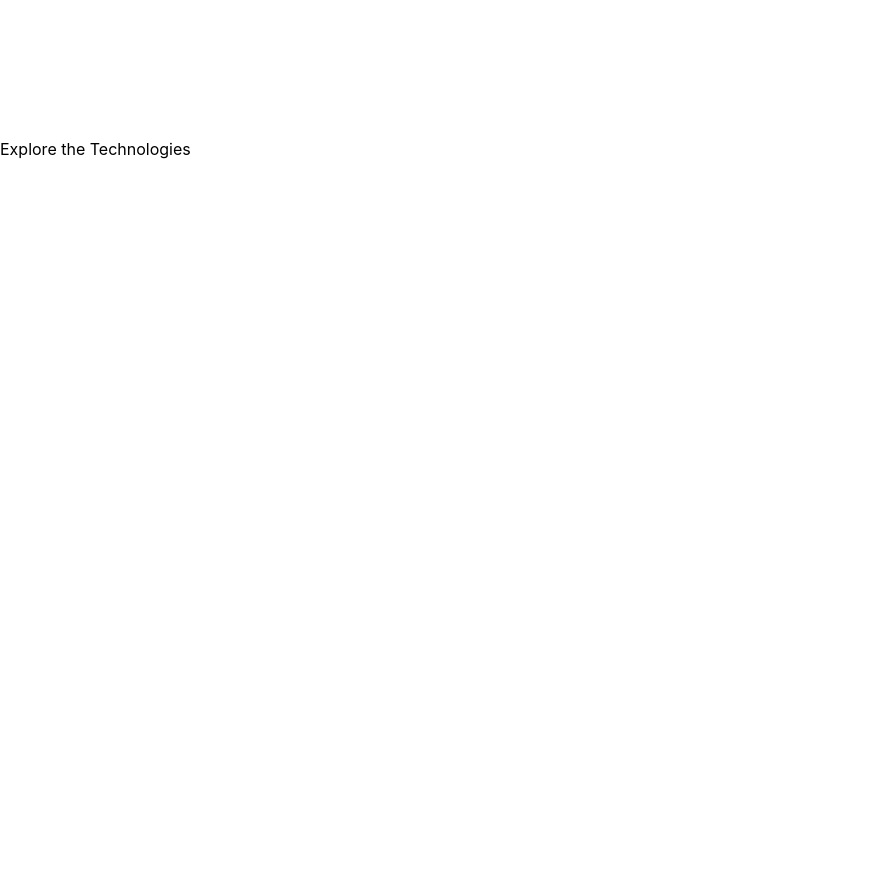
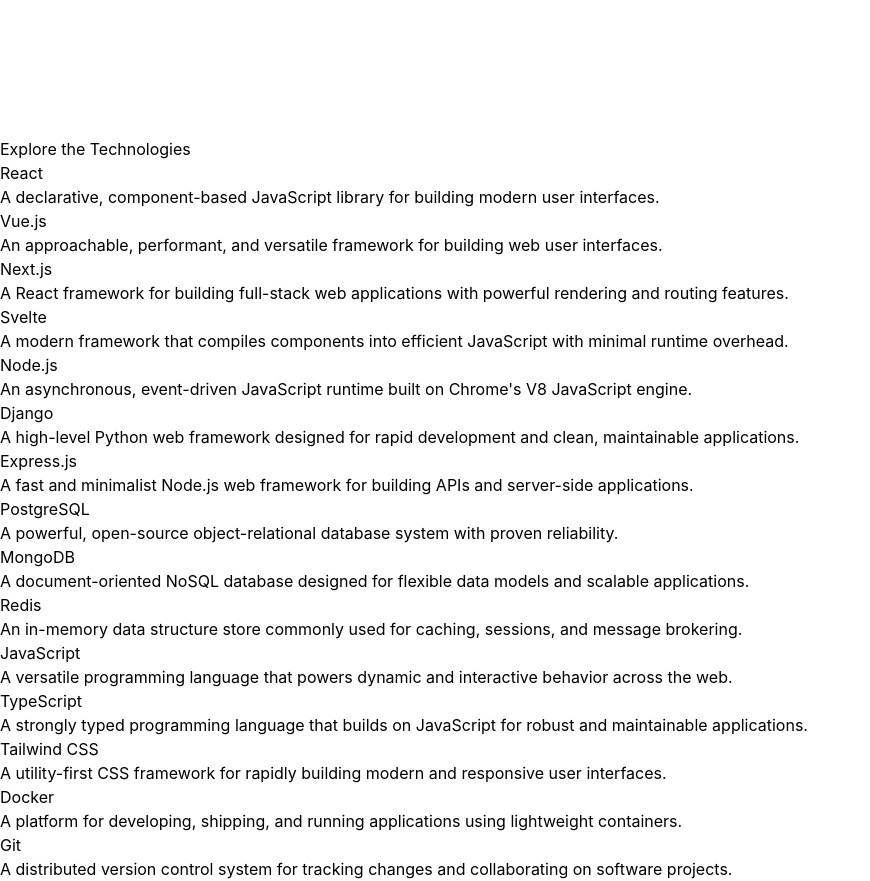
Before and after one commit to Aabidh351/B14-A05-DevStack, a React (Vite) app: page / in a window 1280 px wide. Shown: the part 640-1521 px from the top of the page, without its empty margins (0-870 px from the left). Before the commit the page ends 801 px from the top, so only its background shows below. Built offline with nearby package versions, Linux system fonts and the light colour scheme.

Commit message:
data fetched and loaded

```diff
--- a/src/components/Explore.tsx
+++ b/src/components/Explore.tsx
@@ -1,9 +1,37 @@
-const Explore = () =>{
-    return <>
-    <h2>
-        Explore the Technologies
-    </h2>
-    </>
-}
+import { useEffect, useState } from "react";
+import type { TechType } from "../types/TechType";
+
+
+const Explore = () => {
+  const [tech, setTech] = useState<TechType[]>([]);
+
+  useEffect(() => {
+    const fetchTech = async () => {
+      const response = await fetch("/API/tech-data.json");
+      const data = await response.json();
+
+      setTech(data);
+    };
+
+    fetchTech();
+  }, []);
+
+  console.log(tech);
+
+  return (
+    <section>
+      <h2>Explore the Technologies</h2>
+
+      <div>
+        {tech.map((technology) => (
+          <div key={technology.id}>
+            <h3>{technology.name}</h3>
+            <p>{technology.description}</p>
+          </div>
+        ))}
+      </div>
+    </section>
+  );
+};
 
 export default Explore;
--- /dev/null
+++ b/src/types/TechType.ts
@@ -0,0 +1,10 @@
+export interface TechType {
+  id: string;
+  name: string;
+  category: string;
+  description: string;
+  icon: string;
+  rating: number;
+  difficulty: "Beginner-Friendly" | "Intermediate" | "Advanced";
+  badge: string;
+}
```
Also changed, not shown: public/API/tech-data.json (renamed from src/API/tech-data.json), src/components/TechCard.tsx (added), src/components/Your Stack.tsx (added).
